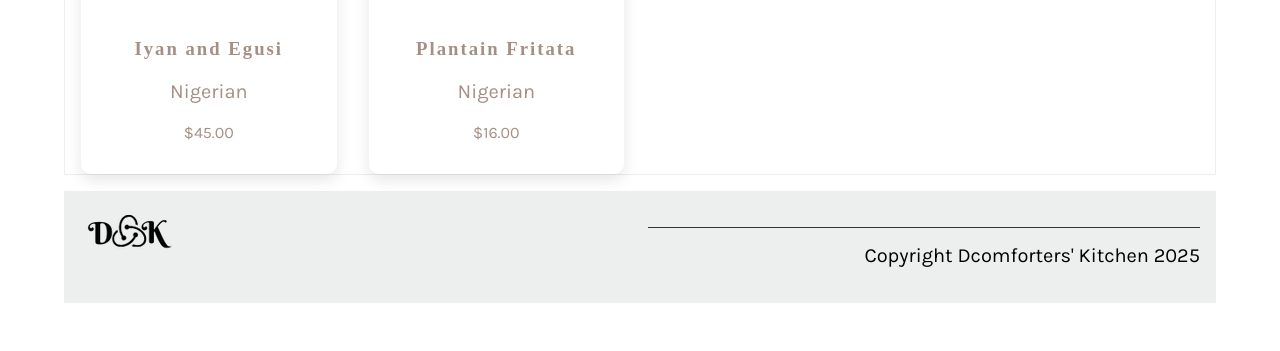
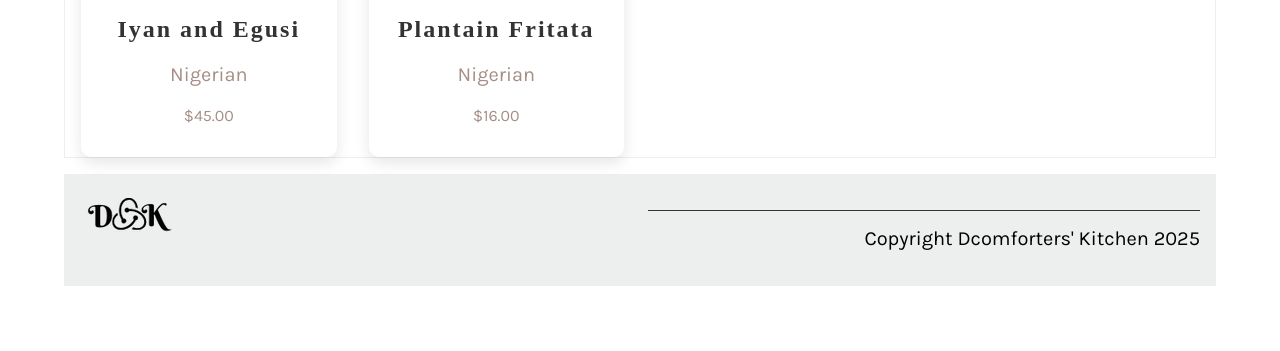
Before and after one commit to Dcomforter/New-Kitchen, a Django app: page /kitchen/ in a window 1280 px wide. Shown: the part 1233-1584 px from the top of the page. After the commit the page ends 1519 px from the top, so only its background shows below. Run offline with Django 4.2, Linux system fonts and the light colour scheme; data comes from the database, SQL or seed files in the repository; some web fonts are replaced.

Commit message:
Updated style.css

```diff
--- a/newapp/static/css/style.css
+++ b/newapp/static/css/style.css
@@ -517,3 +517,9 @@ footer p {
   padding: 1rem;
   text-align: center;
 }
+
+.menu-card-content h3 {
+  margin: 0.5rem 0;
+  font-size: 1.5rem;
+  color: #333;
+}
```
